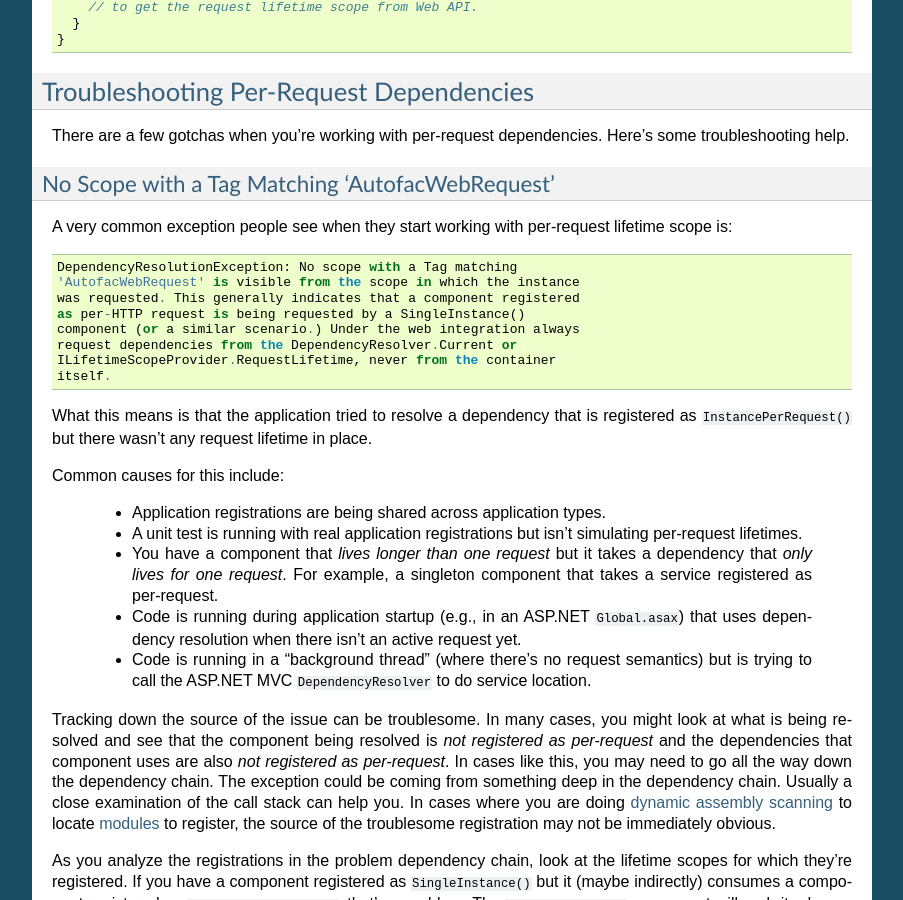
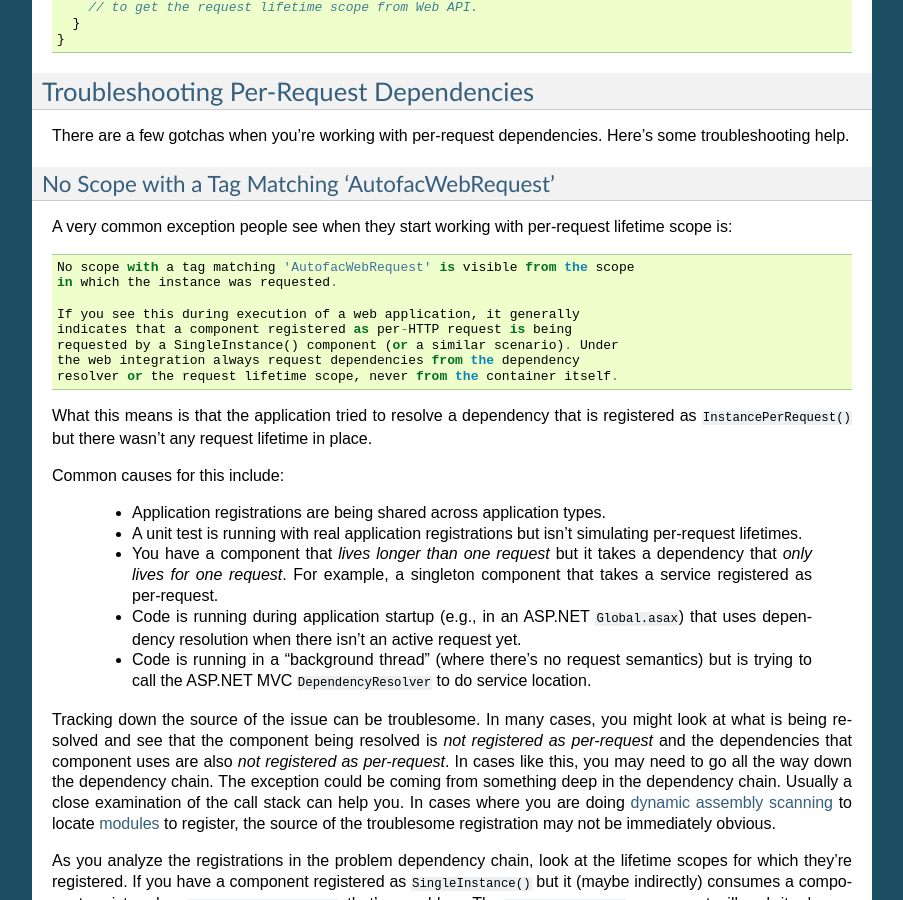
Before and after one commit to autofac/Documentation, a Sphinx documentation site: the page built from docs/faq/per-request-scope.rst, in a window 1280 px wide and 900 px high, scrolled down 5343 px. Shown: the whole window, without its empty margins (198-1101 px from the left). Built offline with Sphinx 7.4.7, drawn with Linux system fonts in a browser that asks for light colours; pages that are not in the unit, such as notebooks, are missing from menus.

Commit message:
Update message to latest format.

```diff
--- a/docs/faq/per-request-scope.rst
+++ b/docs/faq/per-request-scope.rst
@@ -274,14 +274,14 @@ No Scope with a Tag Matching 'AutofacWebRequest'
 
 A very common exception people see when they start working with per-request lifetime scope is::
 
-    DependencyResolutionException: No scope with a Tag matching
-    'AutofacWebRequest' is visible from the scope in which the instance
-    was requested. This generally indicates that a component registered
-    as per-HTTP request is being requested by a SingleInstance()
-    component (or a similar scenario.) Under the web integration always
-    request dependencies from the DependencyResolver.Current or
-    ILifetimeScopeProvider.RequestLifetime, never from the container
-    itself.
+    No scope with a tag matching 'AutofacWebRequest' is visible from the scope
+    in which the instance was requested.
+
+    If you see this during execution of a web application, it generally
+    indicates that a component registered as per-HTTP request is being
+    requested by a SingleInstance() component (or a similar scenario). Under
+    the web integration always request dependencies from the dependency
+    resolver or the request lifetime scope, never from the container itself.
 
 What this means is that the application tried to resolve a dependency that is registered as ``InstancePerRequest()`` but there wasn't any request lifetime in place.
 
```
